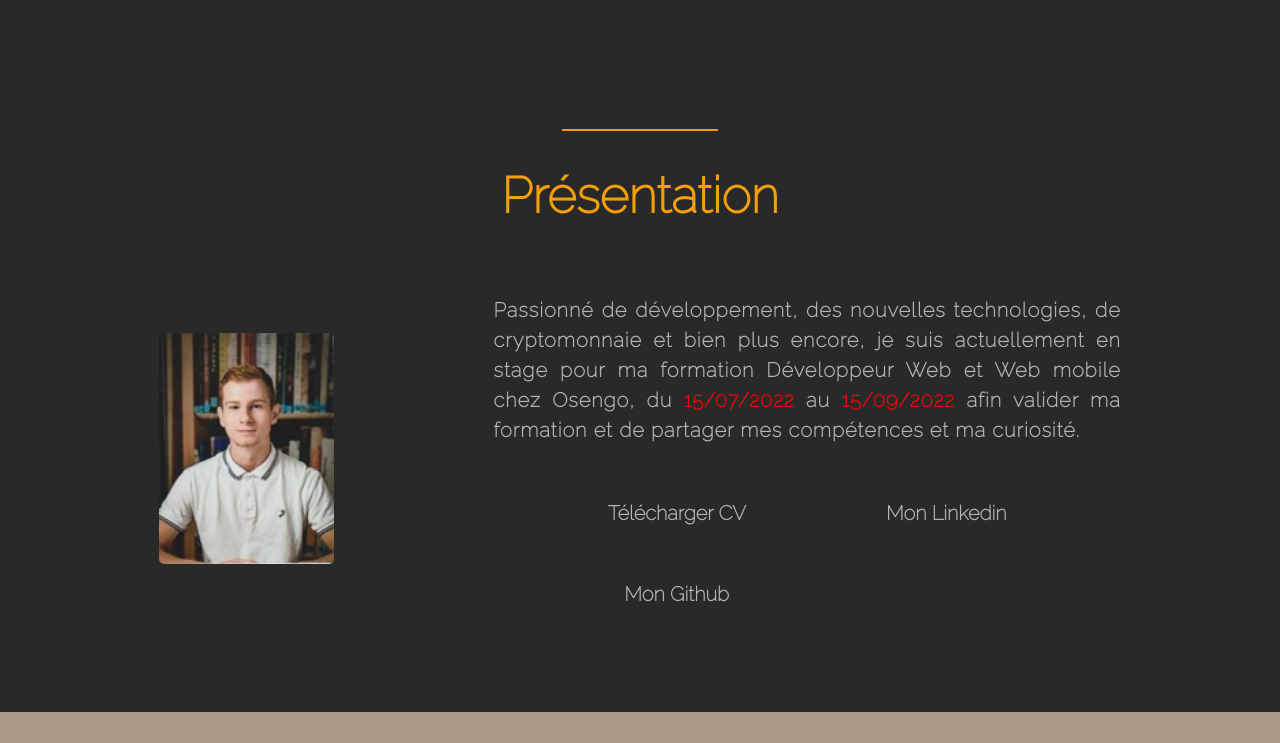
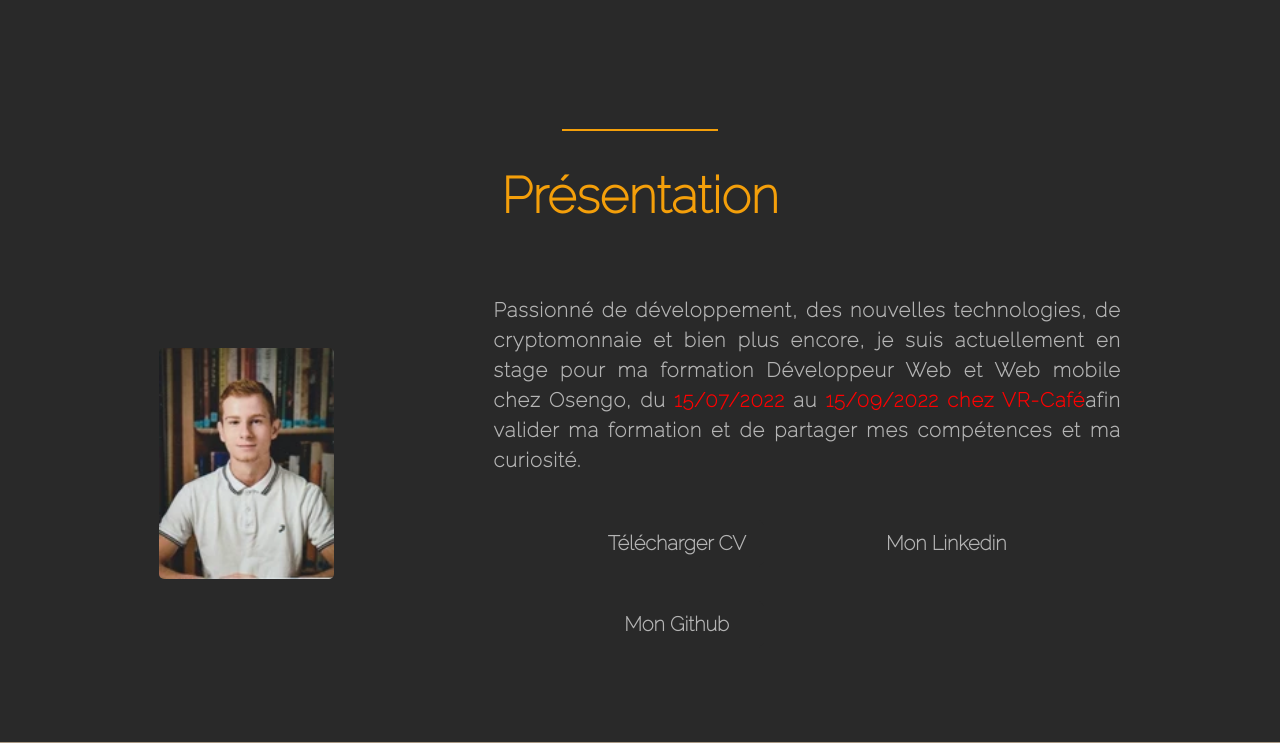
Before and after one commit to zozo404/site-cv-new, a PHP site: page / in a window 1280 px wide. Shown: the part 565-1308 px from the top of the page. Run offline with PHP 8.4, Linux system fonts and the light colour scheme; some libraries are stand-ins or nearby versions.

Commit message:
:memo: | presentation's update

```diff
--- a/index.php
+++ b/index.php
@@ -164,7 +164,7 @@ require 'mail.php';
                 <!--presentation avec le texte et des btn vers mes liens-->
                 <div class="presentation-div-text">
                     <p>
-                    Passionné de développement, des nouvelles technologies, de cryptomonnaie et bien plus encore, je suis actuellement en stage pour ma formation Développeur Web et Web mobile chez Osengo, du <span class="span-date">15/07/2022</span> au <span class="span-date">15/09/2022 </span>afin valider ma formation et de partager mes compétences et ma curiosité.
+                    Passionné de développement, des nouvelles technologies, de cryptomonnaie et bien plus encore, je suis actuellement en stage pour ma formation Développeur Web et Web mobile chez Osengo, du <span class="span-date">15/07/2022</span> au <span class="span-date">15/09/2022 chez VR-Café</span>afin valider ma formation et de partager mes compétences et ma curiosité.
                     </p>
                     <div class="presentation-div-btn-all">
                         <div class="presentation-div-btn-haut">
```
